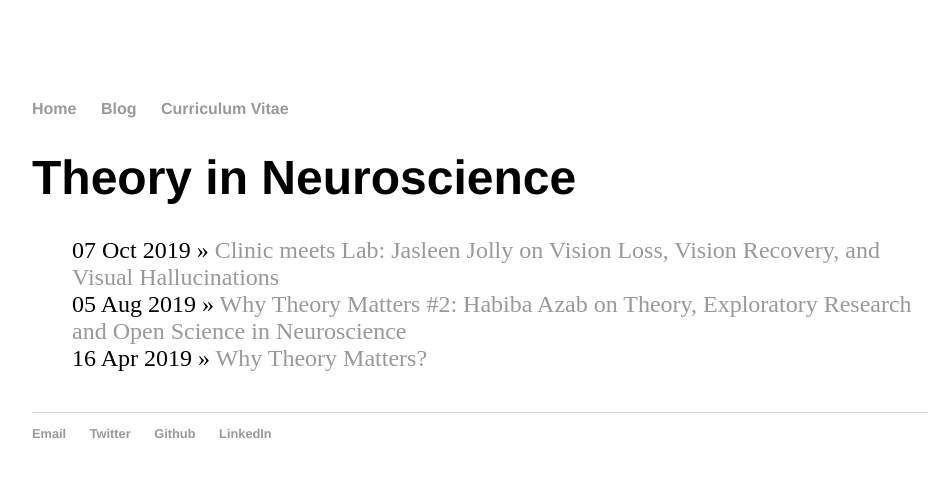
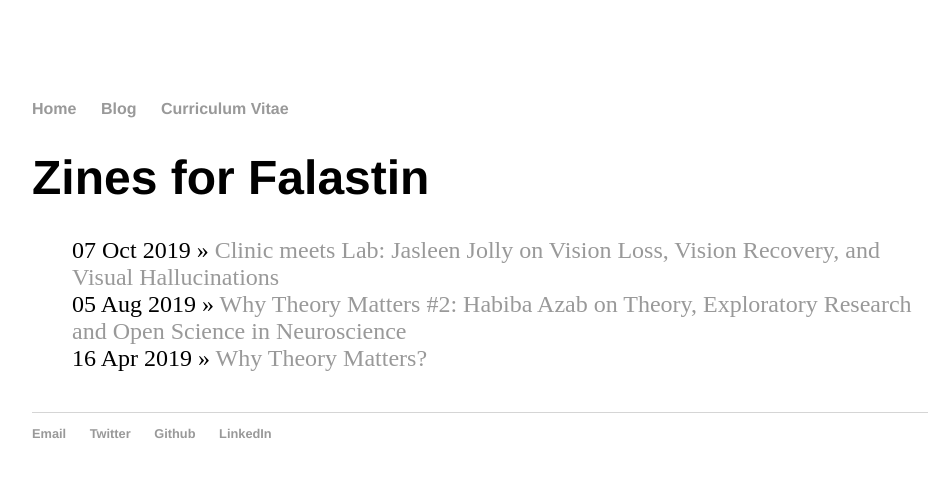
Before and after one commit to bitsandspikes/bitsandspikes.github.io, a Jekyll site: the page built from blog/index.html, in a window 1280 px wide. Shown: the top 477 px of the page, without its empty margins (160-1101 px from the left). Built offline with Jekyll 4.4.1, drawn with Linux system fonts in a browser that asks for light colours.

Commit message:
Update index.html

```diff
--- a/blog/index.html
+++ b/blog/index.html
@@ -1,6 +1,6 @@
 ---
 layout: default
-title: Theory in Neuroscience
+title: Zines for Falastin
 ---
 	<h1>{{ page.title }}</h1>
 	<ul class="posts">
```
